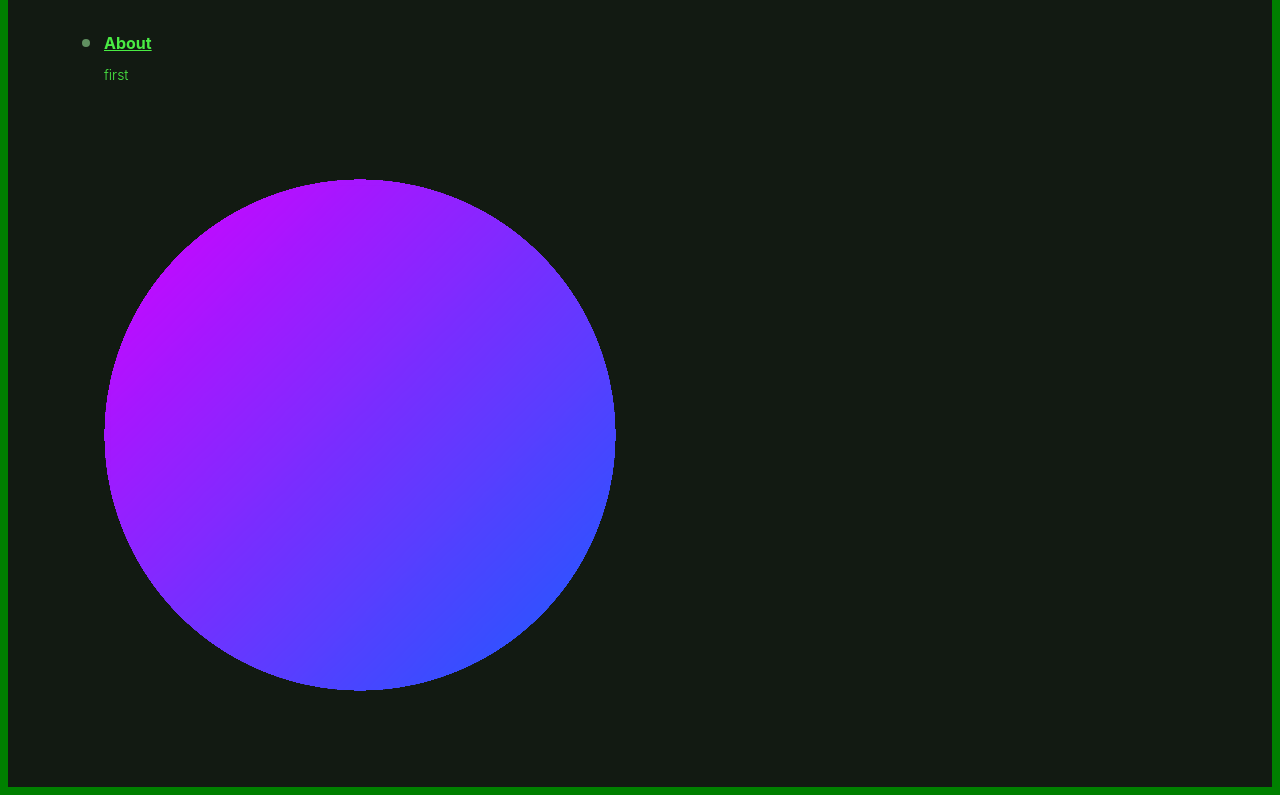
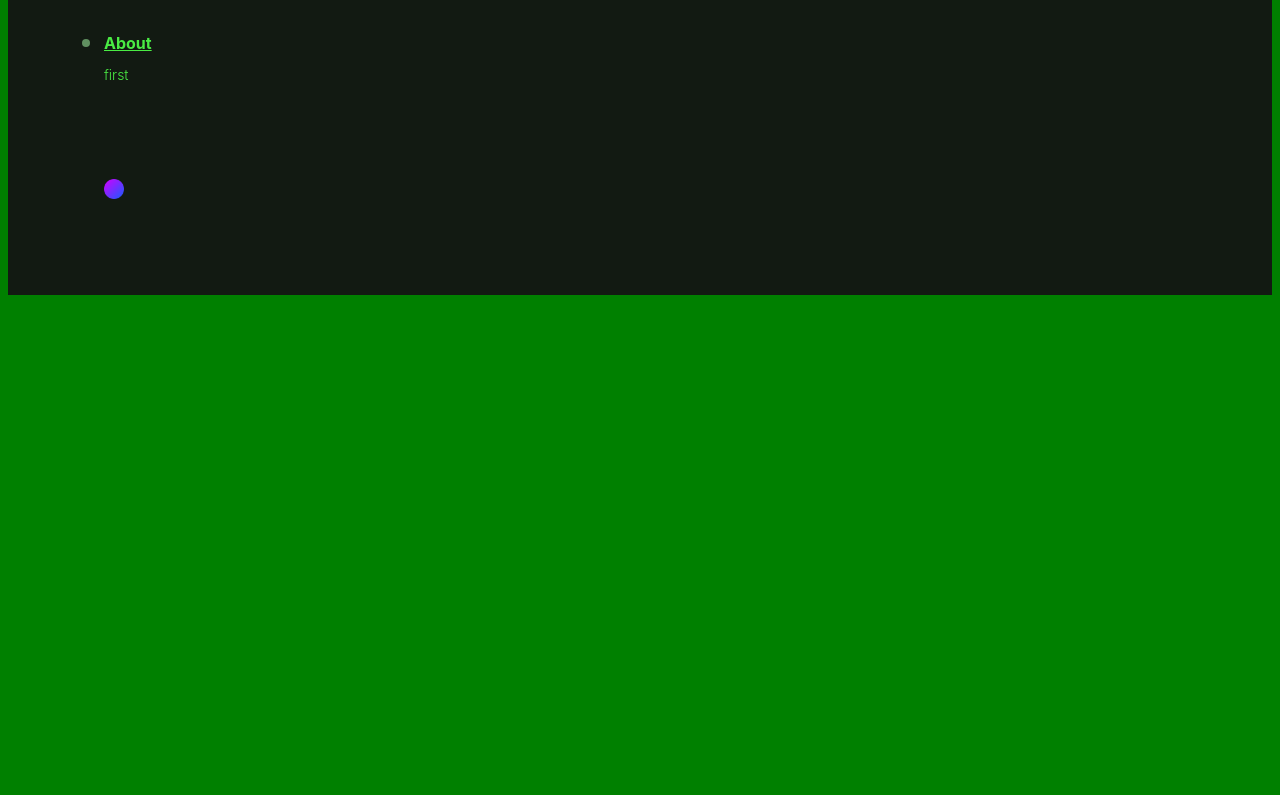
Before and after one commit to sybenx/syb.lol, a Gatsby site: page / in a window 1280 px wide. Shown: the part 765-1560 px from the top of the page. After the commit the page ends 1068 px from the top, so only its background shows below. Built offline with nearby package versions, Linux system fonts and the light colour scheme; Gatsby itself is replaced by a stand-in of ours.

Commit message:
smol ball

```diff
--- a/src/pages/index.js
+++ b/src/pages/index.js
@@ -174,6 +174,7 @@ const IndexPage = () => {
         alt="QRKL CIRLE"
         src="../images/qrkl.png"
         placeholder="tracedSVG"
+        width="20"
       />
     </main>
   )
```
